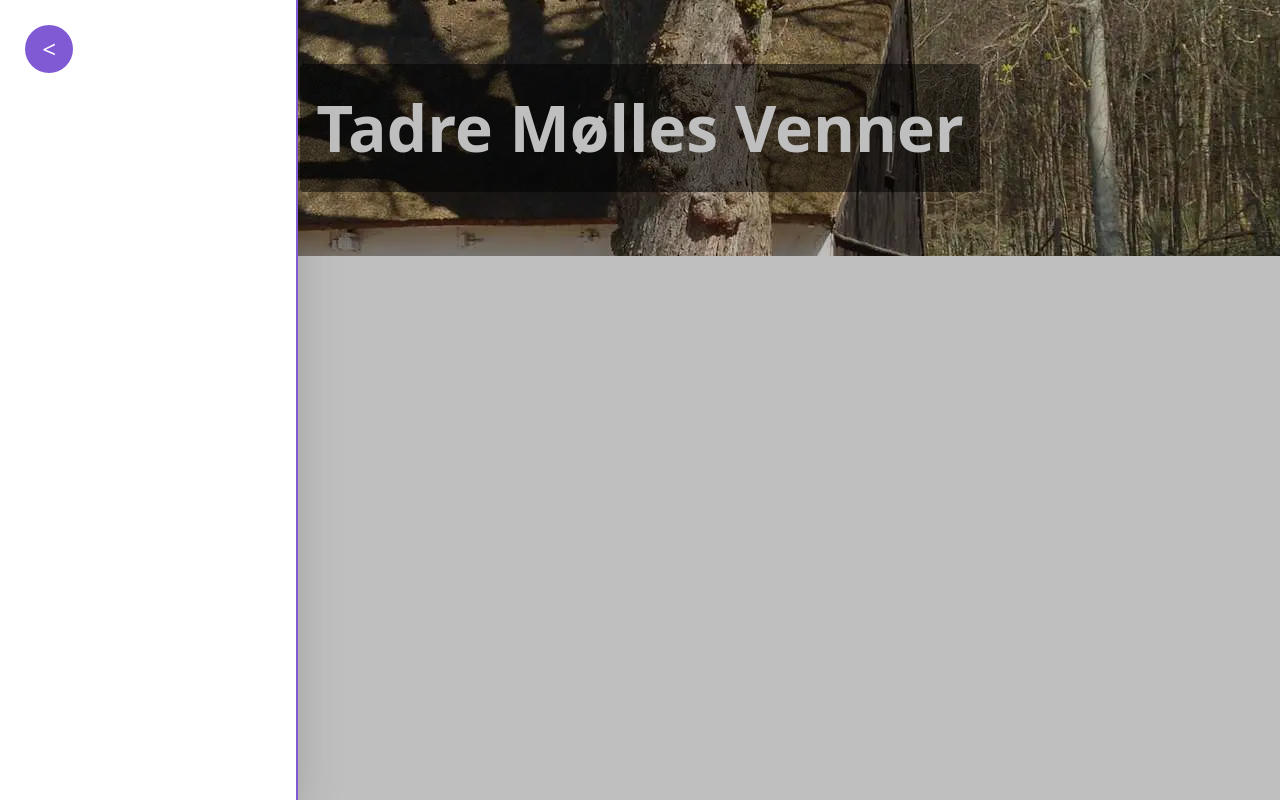
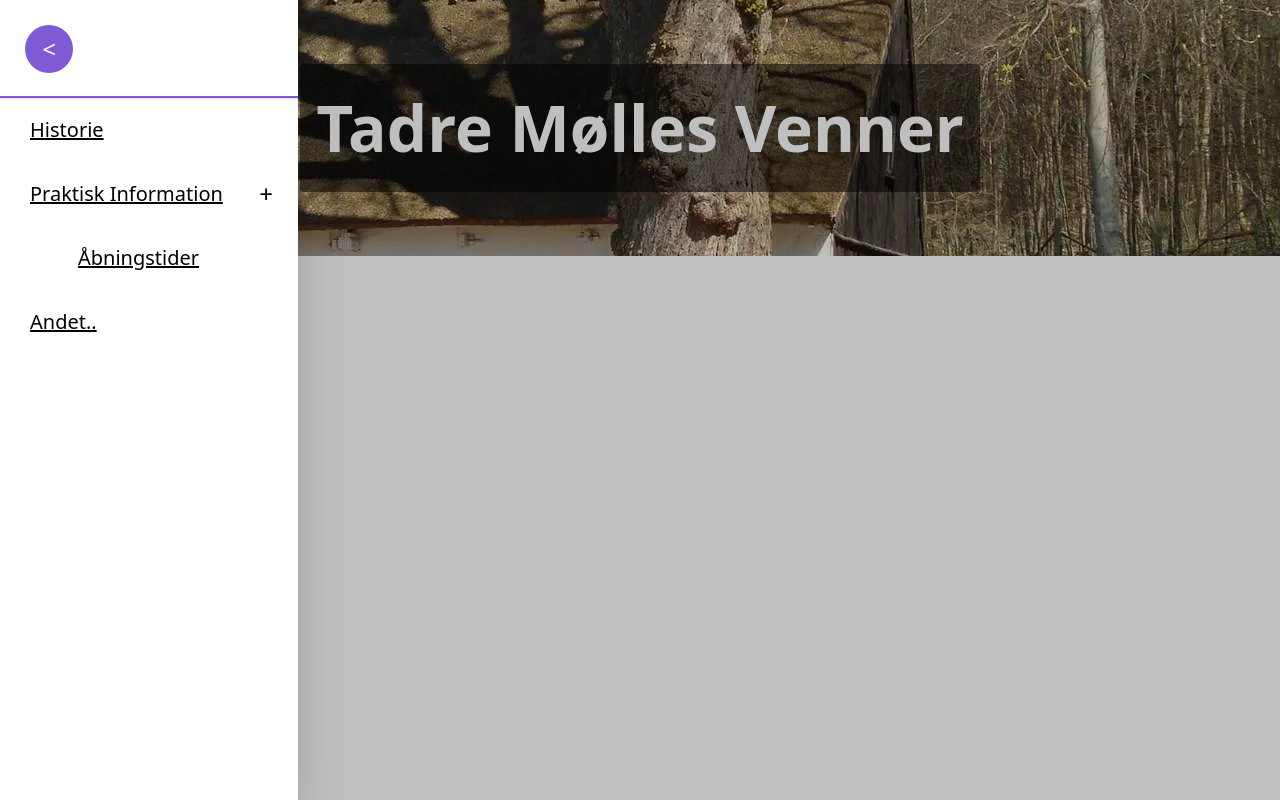
Before and after one commit to RallerenP/tadre-moelles-venner, a Svelte app: page / in a window 1280 px wide. Built offline with nearby package versions, Linux system fonts and the light colour scheme.

Commit message:
close #7 design drawer menu

```diff
--- a/package.json
+++ b/package.json
@@ -10,6 +10,7 @@
     "build": "rm -rf dist && parcel build src/index.html --no-source-maps"
   },
   "devDependencies": {
+    "@babel/core": "^7.8.4",
     "@fullhuman/postcss-purgecss": "^2.0.6",
     "autoprefixer": "^9.7.4",
     "parcel-bundler": "^1.12.4",
@@ -19,5 +20,6 @@
   },
   "browserslist": [
     "last 1 chrome versions"
-  ]
+  ],
+  "dependencies": {}
 }
--- a/src/App.svelte
+++ b/src/App.svelte
@@ -1,7 +1,7 @@
 <script>
     import ImageBanner from "./components/ImageBanner/ImageBanner.svelte";
     import FrontPageBanner from './images/FrontPageBanner.webp';
-    import Drawer from "./components/Drawer.svelte";
+    import Drawer from "./components/Drawer/Drawer.svelte";
 
     let name = "friend";
 </script>
--- a/src/components/Drawer.svelte
+++ /dev/null
@@ -1,37 +0,0 @@
-<script>
-    import {createEventDispatcher} from 'svelte';
-    import {fade} from 'svelte/transition';
-
-    import {open} from '../stores/drawer';
-    import DrawerButton from "./buttons/DrawerButton.svelte";
-
-    const handleDrawerClose = () => {
-        open.set(false)
-    }
-</script>
-
-{#if $open}
-    <div on:click={handleDrawerClose} transition:fade class="h-full w-full absolute top-0 left-0 bg-black opacity-25"></div>
-{/if}
-
-<div class:open={$open} class="flex shadow-2xl drawer absolute h-full w-0 box-border bg-white border-primary border-r-2 ">
-
-</div>
-
-<DrawerButton />
-
-<style>
-    .drawer {
-        top: 0;
-        left: -2px;
-    }
-
-    .open {
-        width: 300px;
-        max-width: 300px;
-    }
-
-    div {
-        transition: width 200ms;
-    }
-</style>
--- /dev/null
+++ b/src/components/Drawer/Drawer.svelte
@@ -0,0 +1,47 @@
+<script>
+    import {createEventDispatcher} from 'svelte';
+    import {fade} from 'svelte/transition';
+
+    import {open} from '../../stores/drawer';
+    import DrawerButton from "../buttons/DrawerButton.svelte";
+    import MDContent from "./MDContent/MDContent.svelte";
+    import DrawerMenu from "./DrawerMenu/DrawerMenu.svelte";
+
+    const handleDrawerClose = () => {
+        open.set(false)
+    }
+</script>
+
+{#if $open}
+    <div on:click={handleDrawerClose} transition:fade class="h-full w-full absolute top-0 left-0 bg-black opacity-25"></div>
+{/if}
+
+<div class:open={$open} class:border-r-2={$open} class="flex flex-col shadow-2xl drawer absolute h-full w-0 bg-white border-primary  ">
+    <div class="spacer z-10 border-primary border-b-2 shadow">
+    </div>
+    <div class="flex-grow">
+        <DrawerMenu />
+    </div>
+</div>
+
+<DrawerButton />
+
+<style>
+    .spacer {
+        height: calc(25px + 48px + 25px);
+        width: 100%;
+
+    }
+
+    .drawer {
+        top: 0;
+        left: -2px;
+        transition: width 200ms;
+        overflow: hidden;
+    }
+
+    .open {
+        width: 300px;
+        max-width: 300px;
+    }
+</style>
--- /dev/null
+++ b/src/components/Drawer/DrawerMenu/DrawerMenu.svelte
@@ -0,0 +1,18 @@
+<script>
+    import {getDummyTree} from '../../../models/Tree/Tree';
+    import DrawerMenuItem from "./MenuItem/DrawerMenuItem.svelte";
+
+    let tree = getDummyTree();
+</script>
+
+<div class="h-full w-full content flex flex-col items-end justify-start">
+    {#each tree.items as item}
+        <DrawerMenuItem {item}/>
+    {/each}
+</div>
+
+<style>
+    .content {
+        width: 300px;
+    }
+</style>
--- /dev/null
+++ b/src/components/Drawer/DrawerMenu/MenuItem/DrawerMenuItem.svelte
@@ -0,0 +1,14 @@
+<script>
+    import DrawerMenuItem from "./DrawerMenuItem.svelte";
+    export let item;
+</script>
+
+<div class="h-16 flex " style={`width: calc(100% - ${item.depth * 48}px)`}>
+    <a class="underline hover:text-gray-600 cursor-pointer pl-8 flex-left w-full text-xl">{item.name}</a>
+    {#if item.items.length !== 0}
+        <div class="bg-white z-auto h-16 w-16 flex-shrink-0 flex-center text-2xl hover:bg-gray-100 cursor-pointer">+</div>
+    {/if}
+</div>
+{#each item.items as item}
+    <DrawerMenuItem {item} />
+{/each}
--- /dev/null
+++ b/src/components/Drawer/MDContent/MDContent.svelte
@@ -0,0 +1,3 @@
+<script>
+    import DrawerMenu from "../DrawerMenu/DrawerMenu.svelte";
+</script>
--- a/src/components/buttons/DrawerButton.svelte
+++ b/src/components/buttons/DrawerButton.svelte
@@ -6,7 +6,7 @@
     }
 </script>
 
-<button on:click={handleDrawerToggle}  class="touch-target flex justify-end items-center px-3 md:px-0 md:justify-center hover:bg-purple-800">
+<button on:click={handleDrawerToggle}  class="touch-target z-20 flex justify-end items-center px-3 md:px-0 md:justify-center hover:bg-purple-800">
     {$open ? '<' : '>'}
 </button>
 
--- a/src/global.pcss
+++ b/src/global.pcss
@@ -8,6 +8,18 @@
     @apply justify-center;
 }
 
+.flex-right {
+    @apply flex;
+    @apply items-center;
+    @apply justify-end;
+}
+
+.flex-left {
+    @apply flex;
+    @apply items-center;
+    @apply justify-start;
+}
+
 .border-primary {
     @apply border-purple-600
 }
--- /dev/null
+++ b/src/models/Tree/Tree.js
@@ -0,0 +1,44 @@
+// Top level object for a tree
+
+import { TreeItem } from "./TreeItem/TreeItem";
+
+export default class Tree {
+    constructor() {
+        this.items = [];
+    }
+
+    addItem(name, url) {
+        let ti = new TreeItem(name, url);
+        ti.depth = 0;
+        this.items = [...this.items, ti];
+    }
+
+    addTreeItem(item) {
+        item.depth = 0;
+        this.items = [...this.items, item];
+    }
+
+    getAll() {
+        return [...this.items];
+    }
+
+    get(index) {
+        return this.items[index];
+    }
+}
+
+export const getDummyTree = () => {
+    let tree = new Tree();
+    let ti1 = new TreeItem("Historie", "/historie");
+    let ti2 = new TreeItem("Praktisk Information", "/praktisk");
+    let ti2_1 = new TreeItem("Åbningstider", "/praktisk#aabningstider");
+    let ti3 = new TreeItem("Andet..", "/andet");
+
+    ti2.addTreeItem(ti2_1);
+
+    tree.addTreeItem(ti1);
+    tree.addTreeItem(ti2);
+    tree.addTreeItem(ti3);
+
+    return tree;
+};
--- /dev/null
+++ b/src/models/Tree/TreeItem/TreeItem.js
@@ -0,0 +1,30 @@
+import Tree from "../Tree";
+
+export class TreeItem {
+
+    addItem(name, url) {
+        let ti = new TreeItem(name, url);
+        ti.depth = this.depth + 1;
+        this.items = [...this.items, ti];
+    }
+
+    addTreeItem(item) {
+        item.depth = this.depth + 1;
+        this.items = [...this.items, item];
+    }
+
+    constructor(name, url) {
+        this.items = [];
+        this.name = name;
+        this.url = url;
+        this.depth = 0;
+    }
+
+    getAll() {
+        return [...this.items];
+    }
+
+    get(index) {
+        return this.items[index];
+    }
+}
```
Also changed, not shown: 1 other file (tests, documents, lock files or other folders).
